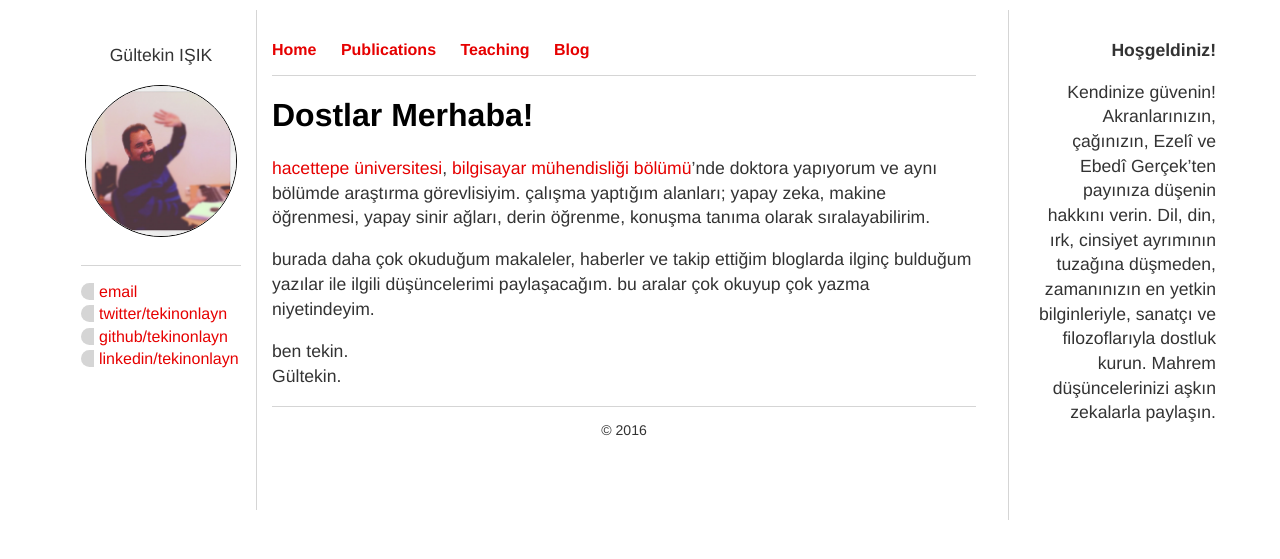
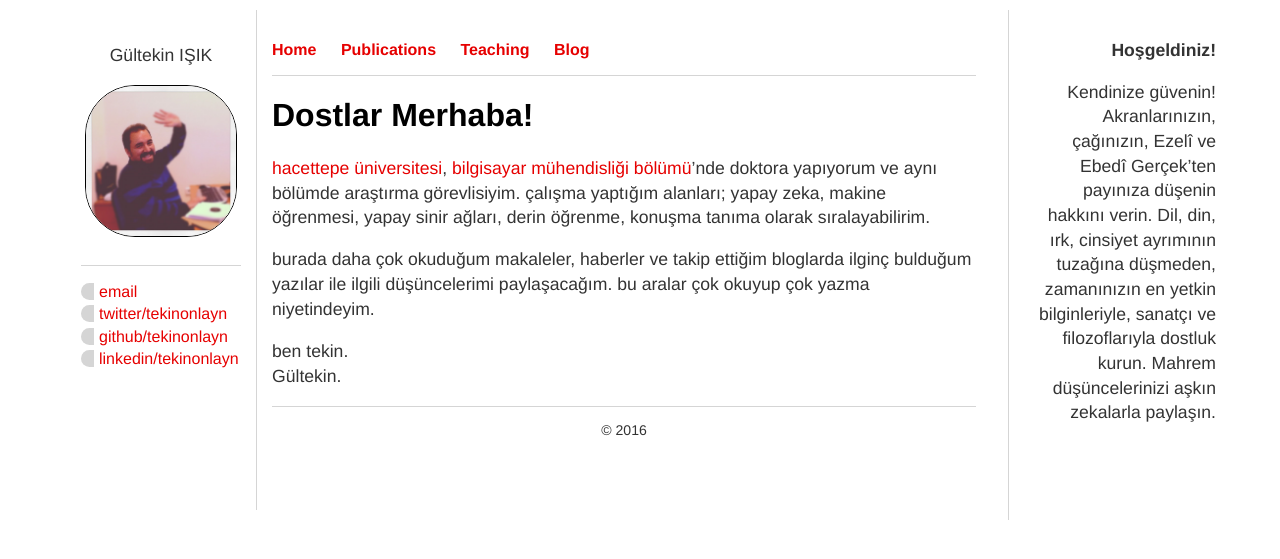
Before and after one commit to tekinonlayn/gi.github.io, a Jekyll site: the page built from index.html, in a window 1280 px wide. Shown: the top 559 px of the page. Built offline with Jekyll 4.4.1, drawn with Linux system fonts in a browser that asks for light colours.

Commit message:
Update varsay.css

```diff
--- a/css/varsay.css
+++ b/css/varsay.css
@@ -66,7 +66,7 @@ body {
 }
 #foto img {
     border: 1px solid black;
-    border-radius: 200px;
+    border-radius: 50px;
 }
 
 nav ul, footer ul {
```
